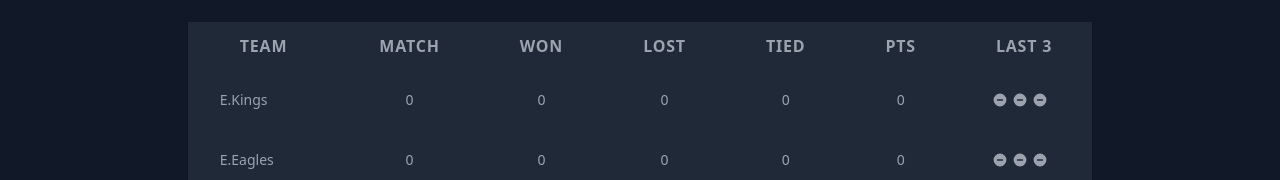
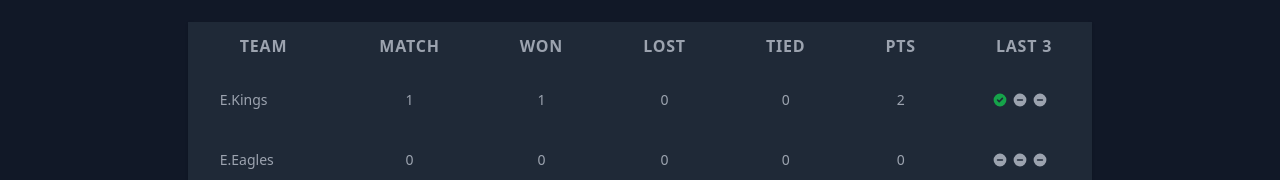
Before and after one commit to Dutt0408/my-project, a React (Create React App) app: page /PointTable in a window 1280 px wide. Shown: the part 134-314 px from the top of the page. Built offline with nearby package versions, Linux system fonts and the light colour scheme; a web font is replaced by a local one.

Commit message:
Commit Hellosw

```diff
--- a/src/PointTable.js
+++ b/src/PointTable.js
@@ -115,12 +115,12 @@ export default function Schedule() {
     {
 
       teamName: "E.Kings",
-      match: 0,
-      won: 0,
+      match: 1,
+      won: 1,
       lost: 0,
       tied: 0,
-      pts: 0,
-      last3: "DPoint,DPoint,DPoint",
+      pts: 2,
+      last3: "GPoint,DPoint,DPoint",
     },
     {
 
@@ -165,12 +165,12 @@ export default function Schedule() {
     {
 
       teamName: "B.Lions",
-      match: 0,
+      match: 1,
       won: 0,
-      lost: 0,
+      lost: 1,
       tied: 0,
       pts: 0,
-      last3: "DPoint,DPoint,DPoint",
+      last3: "RPoint,DPoint,DPoint",
     },
     {
       teamName: "B.Tigers",
--- a/src/Schedule.js
+++ b/src/Schedule.js
@@ -6,7 +6,7 @@ import './index.css'
 const scheduleData = {
 
   "friday": [
-    { "Match": 1, "Team1": "ETOBICOKE KINGS", "Team2": "BRAMPTON LIONS", "TimeFrame": "2pm - 3pm","Day": "Friday","isOver": false,"ResultURL": "Result1.png" },
+    { "Match": 1, "Team1": "ETOBICOKE KINGS", "Team2": "BRAMPTON LIONS", "TimeFrame": "2pm - 3pm","Day": "Friday","isOver": true,"ResultURL": "Result1.png" },
     { "Match": 2, "Team1": "BRAMPTON PANTHERS", "Team2": "ETOBICOKE EAGLES", "TimeFrame": "3pm-4pm","Day": "Friday","isOver": false,"ResultURL": "Result2.png" },
     { "Match": 3, "Team1": "ETOBICOKE KINGS", "Team2": "RCB", "TimeFrame": "4pm-5pm","Day": "Friday","isOver": false,"ResultURL": "Result3.png" },
     { "Match": 4, "Team1": "ETOBICOKE TITANS", "Team2": "SCARBOROUGH SPARTANS", "TimeFrame": "5pm-6pm","Day": "Friday","isOver": false,"ResultURL": "Result4.png"},
```
